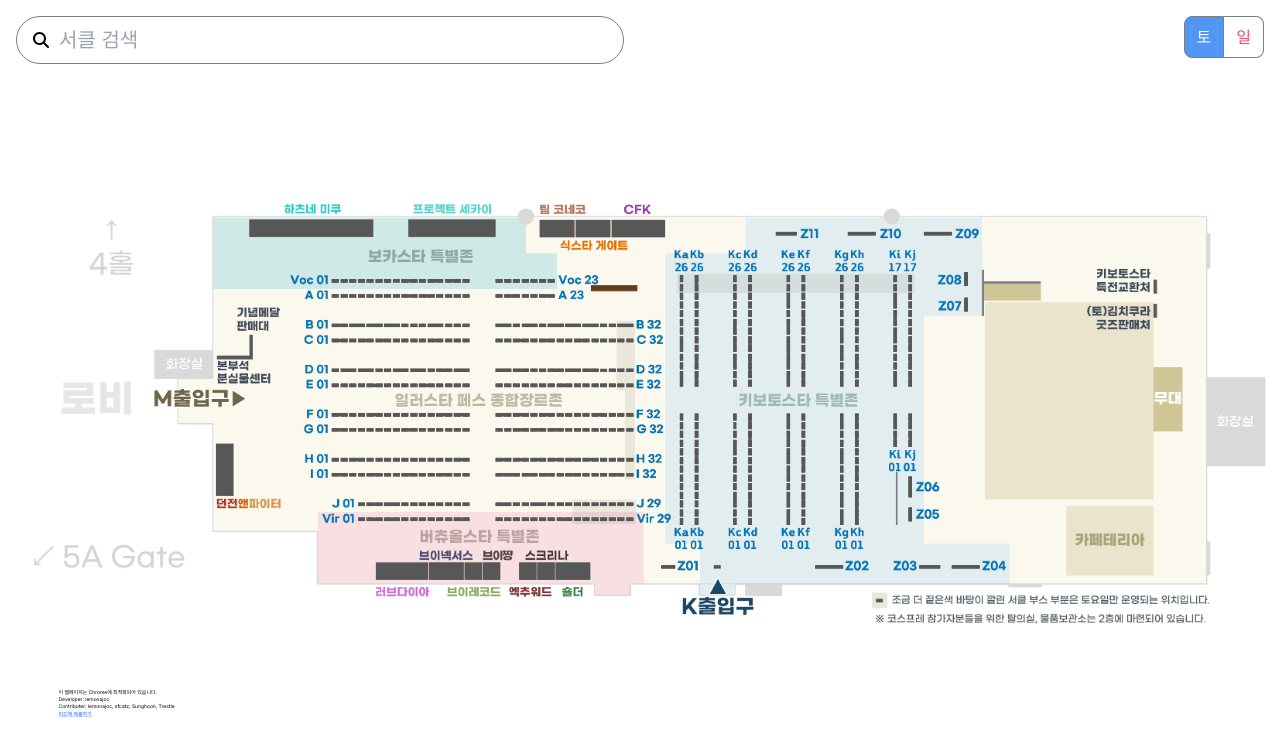
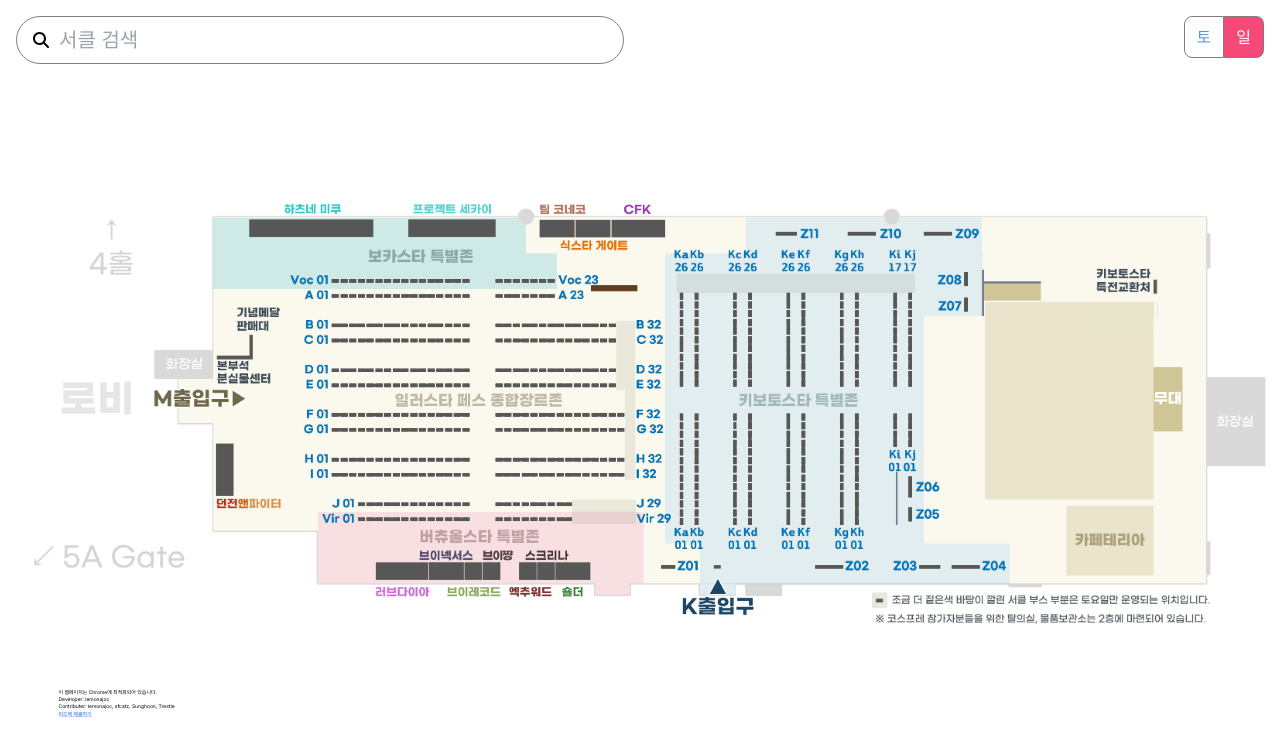
Before and after one commit to nutyworks/illustar, a Next.js app: page / in a window 1280 px wide. Shown: the top 756 px of the page. Built offline with nearby package versions, Linux system fonts and the light colour scheme.

Commit message:
Set default day to Sunday

```diff
--- a/src/app/page.tsx
+++ b/src/app/page.tsx
@@ -27,7 +27,7 @@
 });
 
 export default function App() {
-  const [day, setDay] = useState(0);
+  const [day, setDay] = useState(1);
   const [selectedCircleId, setSelectedCircleId] = useState<string | null>(null);
   const [searchText, setSearchText] = useState<string>("");
   const [isSearching, setSearching] = useState<boolean>(false);
```
